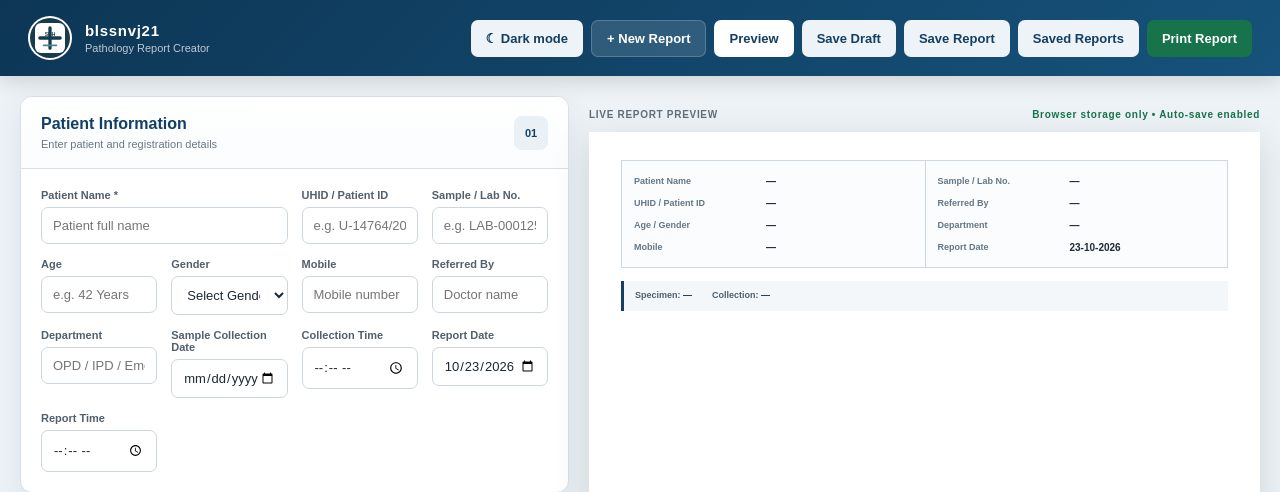
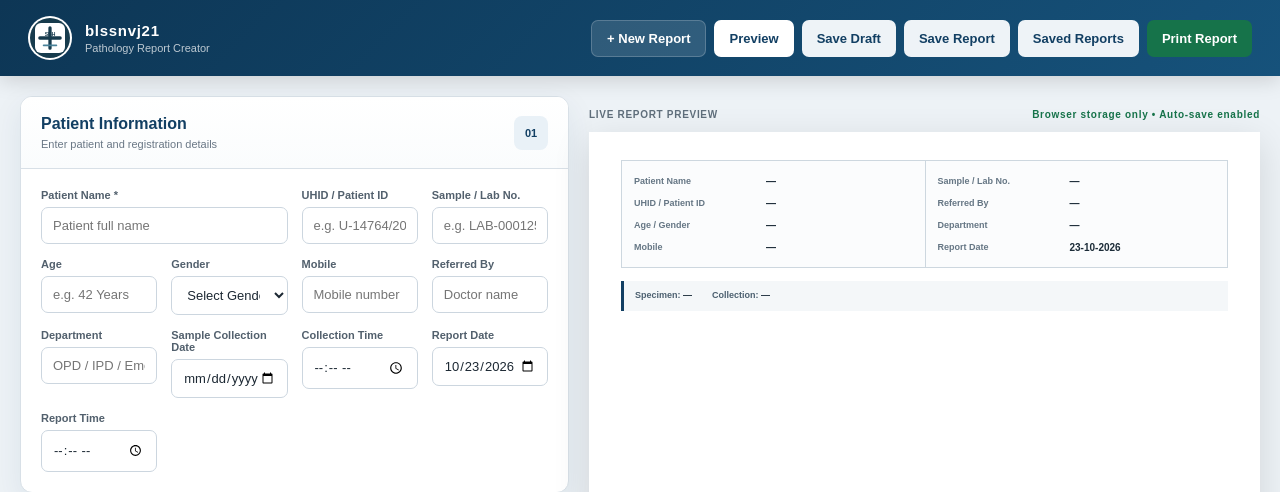
Before and after one commit to shreebalaji767/PATHOLOGY-REPORT-APP, a Flask app: page / in a window 1280 px wide. Shown: the top 492 px of the page. Run offline with Flask 3, Linux system fonts and the light colour scheme.

Commit message:
Remove dark mode toggle from interface

```diff
--- a/templates/index.html
+++ b/templates/index.html
@@ -139,17 +139,7 @@
         </div>
 
 
-        <div class="top-actions">
-
-            <button
-                type="button"
-                class="btn btn-light theme-toggle-btn"
-                id="themeToggleBtn"
-                aria-pressed="false"
-                title="Switch between light and dark mode"
-            >☾ Dark mode</button>
-
-            <button
+        <div class="top-actions"><button
                 type="button"
                 class="btn btn-secondary"
                 id="newReportBtn"
```
